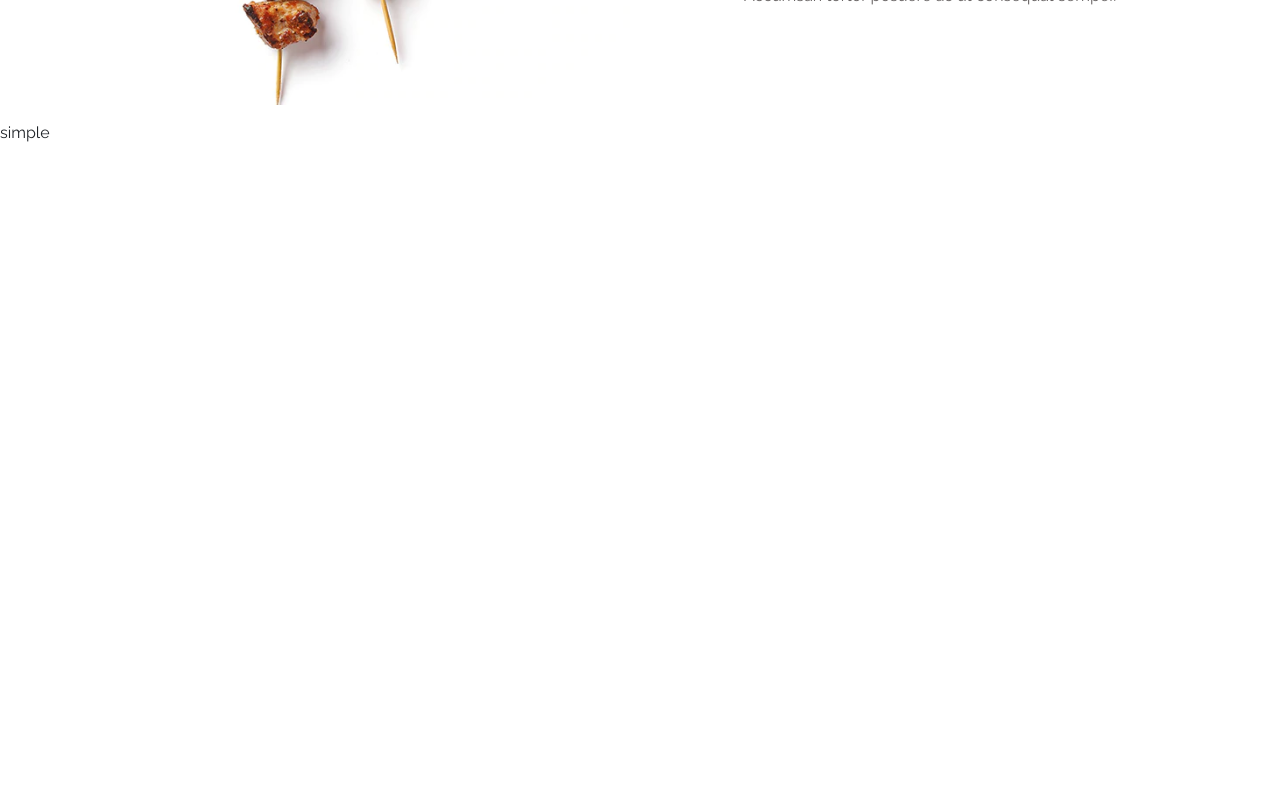
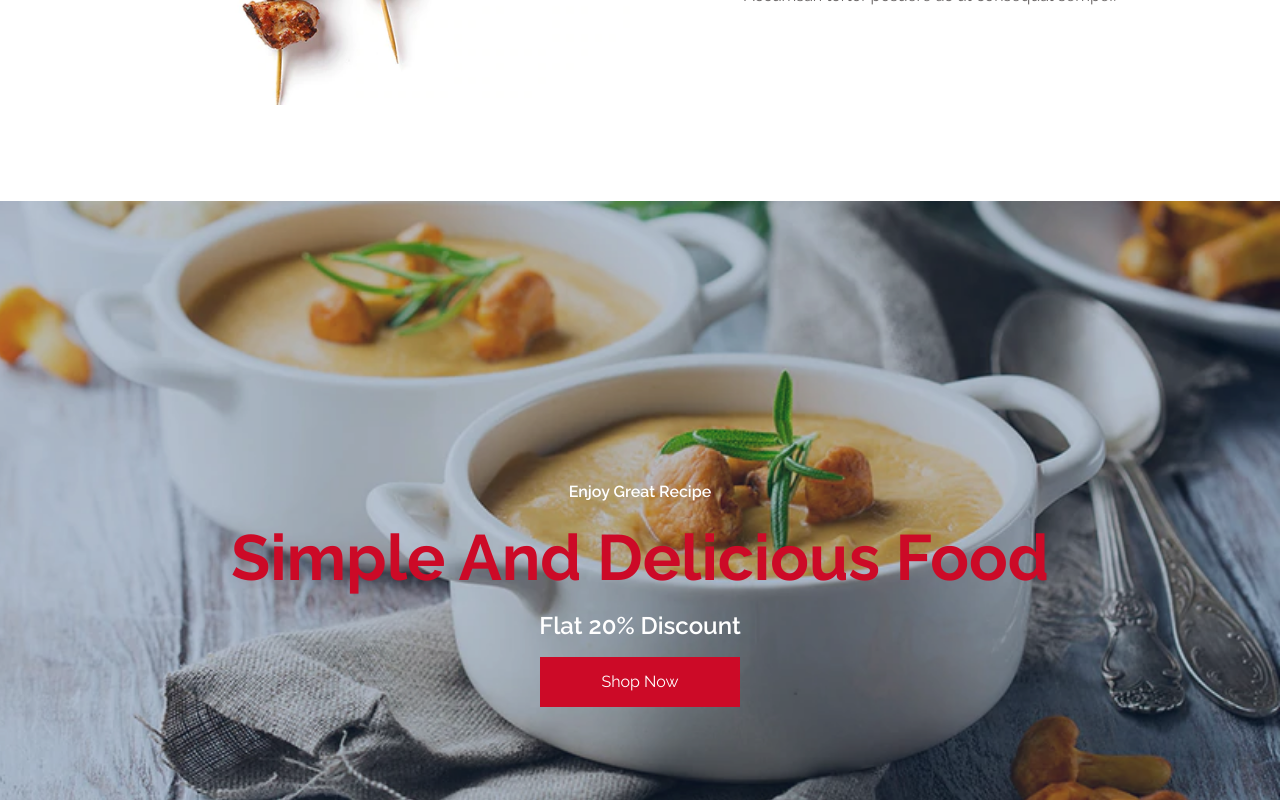
Before and after one commit to mdhossin/mern-delivery-food-website, a React (Create React App) app in the folder client/: page / in a window 1280 px wide. Shown: the part 2360-3160 px from the top of the page. Before the commit the page ends 2585 px from the top, so only its background shows below. Built offline with nearby package versions, Linux system fonts and the light colour scheme.

Commit message:
simple delicious section is done

```diff
--- a/client/src/components/SimpleDelicious/SimpleDelicious.jsx
+++ b/client/src/components/SimpleDelicious/SimpleDelicious.jsx
@@ -1,7 +1,20 @@
 import React from "react";
 
 const SimpleDelicious = () => {
-  return <div>simple</div>;
+  return (
+    <div className="section">
+      <div className="simple">
+        <div className="simple__overlay"></div>
+
+        <div className="simple__content container-div">
+          <p>Enjoy Great Recipe</p>
+          <h3>Simple And Delicious Food</h3>
+          <h5>Flat 20% Discount</h5>
+          <button className="button">Shop Now</button>
+        </div>
+      </div>
+    </div>
+  );
 };
 
 export default SimpleDelicious;
--- a/client/src/scss/_simle-delicious.scss
+++ b/client/src/scss/_simle-delicious.scss
@@ -1 +1,56 @@
 @use "./utils/" as *;
+
+.simple {
+  height: 100vh;
+  background: url("../assets/cuisines/simple-delicious.webp");
+  background-repeat: no-repeat;
+  background-size: cover;
+  background-position: 100% 100%;
+  position: relative;
+  background-attachment: fixed;
+  display: flex;
+  align-items: center;
+  justify-content: center;
+
+  &__overlay {
+    position: absolute;
+    content: "";
+    background: rgba(19, 59, 102, 0.301);
+    width: 100%;
+    height: 100%;
+    left: 0;
+    top: 0;
+  }
+
+  &__content {
+    z-index: 10;
+
+    text-align: center;
+
+    p {
+      font-size: 16px;
+      color: #fff;
+      font-weight: 600;
+    }
+
+    h3 {
+      color: var(--main-color);
+      font-size: 4rem;
+      font-weight: 700;
+
+      @include breakpoints-down("medium") {
+        font-size: 3rem;
+      }
+    }
+
+    h5 {
+      font-size: 1.5rem;
+      font-weight: 600;
+      color: #fff;
+      margin: 1rem 0;
+    }
+    .button {
+      width: 200px;
+    }
+  }
+}
```
Also changed, not shown: client/src/assets/cuisines/simple-delicious.webp (added).
